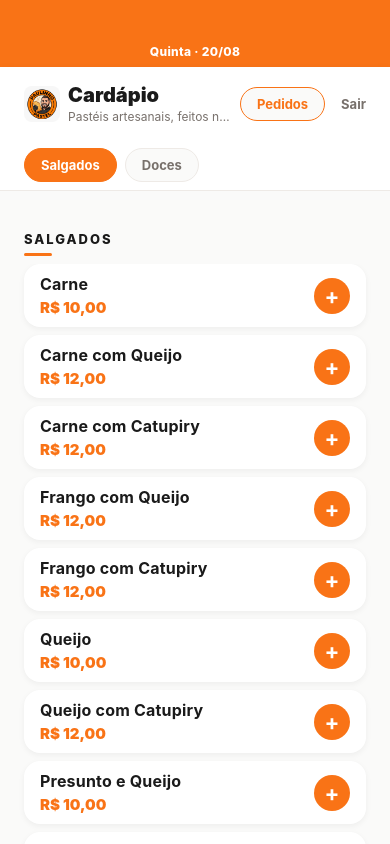
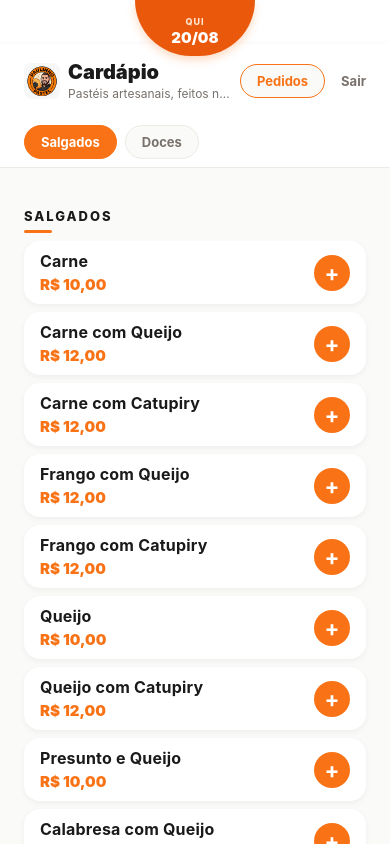
Before and after one commit to KenzoOsako/Sistema-PP, a React Native app in the folder paulinho-pastel-app/: screen /ClientMenu in a window 390 px wide. Built offline with nearby package versions, Linux system fonts and the light colour scheme; no server answers; the database is empty; what expo-notifications would draw is missing.

Commit message:
Selo de data em meia-lua, cardapio admin redesenhado (editar/pausar/excluir), custos mais realistas, fix scroll duplo no financeiro

```diff
--- a/paulinho-pastel-app/src/components/Header.js
+++ b/paulinho-pastel-app/src/components/Header.js
@@ -2,22 +2,31 @@ import React from 'react';
 import { View, Text, StyleSheet, TouchableOpacity, Image } from 'react-native';
 import { colors, spacing, radii, shadows } from '../theme';
 
-const WEEKDAYS = ['Domingo', 'Segunda', 'Terça', 'Quarta', 'Quinta', 'Sexta', 'Sábado'];
+const WEEKDAYS_SHORT = ['Dom', 'Seg', 'Ter', 'Qua', 'Qui', 'Sex', 'Sáb'];
 
-function todayLabel() {
+function todayParts() {
   const now = new Date();
   const dd = String(now.getDate()).padStart(2, '0');
   const mm = String(now.getMonth() + 1).padStart(2, '0');
-  return `${WEEKDAYS[now.getDay()]} · ${dd}/${mm}`;
+  return { weekday: WEEKDAYS_SHORT[now.getDay()], date: `${dd}/${mm}` };
 }
 
 // App bar reutilizável usada em todas as telas — garante visual consistente
 // (mesma altura, sombra e tipografia) em vez de repetir o header em cada screen.
+//
+// O selo de data era uma faixa retangular full-width (aprovada como "fora do
+// design" pelo Paulinho — preview enviado e aprovado antes de mexer aqui,
+// já que este componente é compartilhado por TODAS as telas). Virou um selo
+// em meia-lua centralizado, "pendurado" por cima do header em vez de dividir
+// a tela em faixas.
 export default function Header({ title, subtitle, onBack, right, logo, onLogout }) {
+  const { weekday, date } = todayParts();
   return (
-    <View>
-      <View style={styles.dateStrip}>
-        <Text style={styles.dateStripText}>{todayLabel()}</Text>
+    <View style={styles.container}>
+      <View style={styles.statusBarSpacer} />
+      <View style={styles.dateBadge}>
+        <Text style={styles.dateBadgeDay}>{weekday}</Text>
+        <Text style={styles.dateBadgeNum}>{date}</Text>
       </View>
       <View style={styles.header}>
         <View style={styles.left}>
@@ -58,17 +67,38 @@ export default function Header({ title, subtitle, onBack, right, logo, onLogout
 }
 
 const styles = StyleSheet.create({
-  dateStrip: {
-    backgroundColor: colors.primary,
-    paddingTop: 44,
-    paddingBottom: 8,
+  container: { position: 'relative' },
+  // Espaço reservado full-width pra área de status bar/notch — o selo por
+  // cima é só um acento visual, não substitui essa área de segurança.
+  statusBarSpacer: { height: 44, backgroundColor: colors.surface },
+  dateBadge: {
+    position: 'absolute',
+    top: 0,
+    left: '50%',
+    transform: [{ translateX: -60 }],
+    width: 120,
+    height: 56,
+    backgroundColor: colors.primaryDark,
+    borderBottomLeftRadius: 60,
+    borderBottomRightRadius: 60,
     alignItems: 'center',
+    justifyContent: 'flex-end',
+    paddingBottom: 9,
+    zIndex: 20,
+    ...shadows.button,
   },
-  dateStripText: {
+  dateBadgeDay: {
+    color: '#FFE3CC',
+    fontSize: 9,
+    fontWeight: '800',
+    letterSpacing: 1,
+    textTransform: 'uppercase',
+    marginBottom: 1,
+  },
+  dateBadgeNum: {
     color: colors.surface,
-    fontSize: 12,
-    fontWeight: '800',
-    letterSpacing: 0.3,
+    fontSize: 15,
+    fontWeight: '900',
   },
   header: {
     paddingTop: spacing.md,
--- a/paulinho-pastel-app/src/screens/admin/AdminDashboardScreen.js
+++ b/paulinho-pastel-app/src/screens/admin/AdminDashboardScreen.js
@@ -61,7 +61,7 @@ export default function AdminDashboardScreen({ navigation }) {
     <View style={styles.container}>
       <Header title="Financeiro Hoje 📊" logo onLogout={handleLogout} />
 
-      <ScrollView contentContainerStyle={styles.content}>
+      <ScrollView style={styles.scroll} contentContainerStyle={styles.content}>
         <View style={styles.heroCard}>
           <Text style={styles.heroLabel}>💰 VENDAS DE HOJE</Text>
           <Text style={styles.heroValue} numberOfLines={1} adjustsFontSizeToFit>
@@ -112,6 +112,12 @@ export default function AdminDashboardScreen({ navigation }) {
 
 const styles = StyleSheet.create({
   container: { flex: 1, backgroundColor: colors.background },
+  // Sem "flex: 1" aqui, o ScrollView não sabia sua própria altura no web e
+  // crescia junto com o conteúdo em vez de rolar internamente — resultado:
+  // uma barra de rolagem "extra" (a da página inteira, por fora do app),
+  // além da barra normal da lista. Travando a altura no container pai, só
+  // sobra a rolagem interna esperada.
+  scroll: { flex: 1 },
   content: { padding: spacing.lg },
   heroCard: {
     backgroundColor: colors.text,
--- a/paulinho-pastel-app/src/screens/admin/AdminMenuScreen.js
+++ b/paulinho-pastel-app/src/screens/admin/AdminMenuScreen.js
@@ -3,7 +3,7 @@ import { View, Text, TextInput, StyleSheet, FlatList, TouchableOpacity, Activity
 import { colors, spacing, radii, shadows } from '../../theme';
 import Button from '../../components/Button';
 import Header from '../../components/Header';
-import { subscribeToProducts, createProduct, deleteProduct } from '../../adapters/ProductAdapter';
+import { subscribeToProducts, createProduct, updateProduct, deleteProduct } from '../../adapters/ProductAdapter';
 import { logout } from '../../adapters/AuthAdapter';
 import { showAlert } from '../../utils/showAlert';
 
@@ -12,41 +12,47 @@ import { showAlert } from '../../utils/showAlert';
 // é sempre recalculado a partir do banco) e alinha o app com os preços
 // cobrados de verdade no balcão.
 //
-// "cost" é uma ESTIMATIVA de custo de ingrediente (só pra alimentar o
-// cálculo de margem no dashboard do admin) — o Paulinho pode ajustar
-// excluindo e recadastrando o item com o custo real quando tiver esse
-// número. Isso NUNCA afeta o preço cobrado do cliente, só o relatório.
+// "cost" é uma ESTIMATIVA de custo por unidade — não é só o ingrediente.
+// É: massa + óleo + embalagem (uma base fixa de ~R$1,40 por pastel) +
+// recheio específico de cada sabor + um rateio de custo indireto (gás,
+// trailer/equipamento, transporte até o ponto) dividido pelo volume mensal
+// estimado (~3.750 pastéis/mês). O Paulinho pode ajustar qualquer um
+// depois direto pela tela de edição — isso aqui é só uma aproximação
+// realista pro relatório de margem não ficar fantasioso, nunca afeta o
+// preço cobrado do cliente.
 const CARDAPIO_PADRAO = [
   // --- Salgados ---
-  { name: 'Carne', price: 10, cost: 3.5, category: 'Salgados' },
-  { name: 'Carne com Queijo', price: 12, cost: 4, category: 'Salgados' },
-  { name: 'Carne com Catupiry', price: 12, cost: 4, category: 'Salgados' },
-  { name: 'Frango com Queijo', price: 12, cost: 4, category: 'Salgados' },
-  { name: 'Frango com Catupiry', price: 12, cost: 4, category: 'Salgados' },
-  { name: 'Queijo', price: 10, cost: 3, category: 'Salgados' },
-  { name: 'Queijo com Catupiry', price: 12, cost: 4, category: 'Salgados' },
-  { name: 'Presunto e Queijo', price: 10, cost: 3.5, category: 'Salgados' },
-  { name: 'Calabresa com Queijo', price: 12, cost: 4, category: 'Salgados' },
-  { name: 'Calabresa com Catupiry', price: 12, cost: 4, category: 'Salgados' },
-  { name: 'Palmito', price: 10, cost: 3.5, category: 'Salgados' },
-  { name: 'Palmito com Queijo', price: 13, cost: 4.5, category: 'Salgados' },
-  { name: 'Palmito com Catupiry', price: 13, cost: 4.5, category: 'Salgados' },
-  { name: 'Brócolis com Queijo', price: 13, cost: 4.5, category: 'Salgados' },
-  { name: 'Brócolis com Catupiry', price: 13, cost: 4.5, category: 'Salgados' },
-  // --- Doces ---
-  { name: 'Nutella', price: 12, cost: 5, category: 'Doces' },
-  { name: 'Nutella com M&M', price: 15, cost: 6.5, category: 'Doces' },
-  { name: 'Leite Ninho', price: 12, cost: 4.5, category: 'Doces' },
-  { name: 'Doce de Leite com Banana e Canela', price: 15, cost: 5, category: 'Doces' },
+  { name: 'Carne', price: 10, cost: 3.2, category: 'Salgados' },
+  { name: 'Carne com Queijo', price: 12, cost: 3.8, category: 'Salgados' },
+  { name: 'Carne com Catupiry', price: 12, cost: 4.0, category: 'Salgados' },
+  { name: 'Frango com Queijo', price: 12, cost: 3.6, category: 'Salgados' },
+  { name: 'Frango com Catupiry', price: 12, cost: 3.8, category: 'Salgados' },
+  { name: 'Queijo', price: 10, cost: 2.8, category: 'Salgados' },
+  { name: 'Queijo com Catupiry', price: 12, cost: 3.6, category: 'Salgados' },
+  { name: 'Presunto e Queijo', price: 10, cost: 2.9, category: 'Salgados' },
+  { name: 'Calabresa com Queijo', price: 12, cost: 3.7, category: 'Salgados' },
+  { name: 'Calabresa com Catupiry', price: 12, cost: 3.9, category: 'Salgados' },
+  { name: 'Palmito', price: 10, cost: 3.3, category: 'Salgados' },
+  { name: 'Palmito com Queijo', price: 13, cost: 4.1, category: 'Salgados' },
+  { name: 'Palmito com Catupiry', price: 13, cost: 4.3, category: 'Salgados' },
+  { name: 'Brócolis com Queijo', price: 13, cost: 3.7, category: 'Salgados' },
+  { name: 'Brócolis com Catupiry', price: 13, cost: 3.9, category: 'Salgados' },
+  // --- Doces (Nutella pesa mais no custo que os salgados) ---
+  { name: 'Nutella', price: 12, cost: 4.5, category: 'Doces' },
+  { name: 'Nutella com M&M', price: 15, cost: 5.8, category: 'Doces' },
+  { name: 'Leite Ninho', price: 12, cost: 3.6, category: 'Doces' },
+  { name: 'Doce de Leite com Banana e Canela', price: 15, cost: 3.9, category: 'Doces' },
 ];
+
+const emptyForm = { name: '', desc: '', price: '', cost: '' };
 
 export default function AdminMenuScreen({ navigation }) {
   const [products, setProducts] = useState([]);
-  const [name, setName] = useState('');
-  const [desc, setDesc] = useState('');
-  const [price, setPrice] = useState('');
-  const [cost, setCost] = useState('');
-  const [deletingId, setDeletingId] = useState(null);
+  const [formOpen, setFormOpen] = useState(false);
+  const [editingProduct, setEditingProduct] = useState(null); // null = cadastrando novo
+  const [form, setForm] = useState(emptyForm);
+  const [saving, setSaving] = useState(false);
+  const [busyId, setBusyId] = useState(null); // pausar/excluir em andamento nesse item
   const [seeding, setSeeding] = useState(false);
 
   useEffect(() => {
@@ -59,25 +65,54 @@ export default function AdminMenuScreen({ navigation }) {
     navigation.getParent()?.reset({ index: 0, routes: [{ name: 'Login' }] });
   };
 
-  const handleAddProduct = async () => {
-    if (!name || !price) {
+  const openNewForm = () => {
+    setEditingProduct(null);
+    setForm(emptyForm);
+    setFormOpen(true);
+  };
+
+  const openEditForm = (product) => {
+    setEditingProduct(product);
+    setForm({
+      name: product.name || '',
+      desc: product.desc || '',
+      price: String(product.price ?? '').replace('.', ','),
+      cost: product.cost ? String(product.cost).replace('.', ',') : '',
+    });
+    setFormOpen(true);
+  };
+
+  const closeForm = () => {
+    setFormOpen(false);
+    setEditingProduct(null);
+    setForm(emptyForm);
+  };
+
+  const handleSaveProduct = async () => {
+    if (!form.name || !form.price) {
       showAlert('Erro', 'Nome e Preço são obrigatórios!');
       return;
     }
+    setSaving(true);
     try {
-      await createProduct({
-        name,
-        desc,
-        price: parseFloat(price.replace(',', '.')),
-        cost: cost ? parseFloat(cost.replace(',', '.')) : 0,
-      });
-      setName('');
-      setDesc('');
-      setPrice('');
-      setCost('');
+      const payload = {
+        name: form.name,
+        desc: form.desc,
+        price: parseFloat(form.price.replace(',', '.')),
+        cost: form.cost ? parseFloat(form.cost.replace(',', '.')) : 0,
+      };
+      if (editingProduct) {
+        await updateProduct(editingProduct.id, payload);
+        showAlert('Sucesso', 'Pastel atualizado!');
+      } else {
+        await createProduct(payload);
         showAlert('Sucesso', 'Pastel adicionado ao cardápio ao vivo!');
+      }
+      closeForm();
     } catch (error) {
       showAlert('Erro', error.message);
+    } finally {
+      setSaving(false);
     }
   };
 
@@ -95,61 +130,109 @@ export default function AdminMenuScreen({ navigation }) {
     }
   };
 
+  const handleToggleActive = async (product) => {
+    setBusyId(product.id);
+    try {
+      await updateProduct(product.id, { active: product.active === false });
+    } catch (error) {
+      showAlert('Erro ao pausar/ativar', error.message);
+    } finally {
+      setBusyId(null);
+    }
+  };
+
   const handleDeleteProduct = async (product) => {
-    setDeletingId(product.id);
+    setBusyId(product.id);
     try {
       await deleteProduct(product.id);
     } catch (error) {
       showAlert('Erro ao remover', error.message);
     } finally {
-      setDeletingId(null);
+      setBusyId(null);
     }
   };
 
-  const renderItem = ({ item }) => (
-    <View style={styles.card}>
+  const renderItem = ({ item }) => {
+    const paused = item.active === false;
+    const isBusy = busyId === item.id;
+    return (
+      <View style={[styles.card, paused && styles.cardPaused]}>
         <View style={styles.cardInfo}>
-        <Text style={styles.productName}>{item.name}</Text>
+          <View style={styles.cardNameRow}>
+            <Text style={[styles.productName, paused && styles.textPaused]}>{item.name}</Text>
+            {paused && (
+              <View style={styles.pausedBadge}>
+                <Text style={styles.pausedBadgeText}>PAUSADO</Text>
+              </View>
+            )}
+          </View>
           {!!item.desc && <Text style={styles.productDesc}>{item.desc}</Text>}
-        <Text style={styles.productPrice}>R$ {item.price.toFixed(2).replace('.', ',')}</Text>
+          <Text style={[styles.productPrice, paused && styles.textPaused]}>R$ {item.price.toFixed(2).replace('.', ',')}</Text>
           {!!item.cost && (
             <Text style={styles.productCost}>
               Custo R$ {item.cost.toFixed(2).replace('.', ',')} · Margem R$ {(item.price - item.cost).toFixed(2).replace('.', ',')}
             </Text>
           )}
         </View>
-      <TouchableOpacity
-        style={[styles.deleteButton, deletingId === item.id && { opacity: 0.5 }]}
-        onPress={() => handleDeleteProduct(item)}
-        disabled={deletingId === item.id}
-      >
-        <Text style={styles.deleteButtonText}>🗑</Text>
+        <View style={styles.actions}>
+          <TouchableOpacity style={styles.actionButton} onPress={() => openEditForm(item)} disabled={isBusy}>
+            <Text style={styles.actionIcon}>✏️</Text>
+          </TouchableOpacity>
+          <TouchableOpacity style={styles.actionButton} onPress={() => handleToggleActive(item)} disabled={isBusy}>
+            {isBusy ? <ActivityIndicator size="small" color={colors.textSecondary} /> : <Text style={styles.actionIcon}>{paused ? '▶️' : '⏸️'}</Text>}
+          </TouchableOpacity>
+          <TouchableOpacity style={styles.actionButton} onPress={() => handleDeleteProduct(item)} disabled={isBusy}>
+            <Text style={styles.actionIcon}>🗑</Text>
           </TouchableOpacity>
         </View>
+      </View>
     );
+  };
 
   return (
     <View style={styles.container}>
-      <Header title="Cardápio Ao Vivo" logo onLogout={handleLogout} />
+      <Header
+        title="Cardápio Ao Vivo"
+        logo
+        onLogout={handleLogout}
+        right={
+          !formOpen && (
+            <TouchableOpacity style={styles.newButton} onPress={openNewForm}>
+              <Text style={styles.newButtonText}>+ Novo Pastel</Text>
+            </TouchableOpacity>
+          )
+        }
+      />
 
+      {formOpen && (
         <View style={styles.form}>
-        <Text style={styles.formEyebrow}>NOVO PASTEL</Text>
+          <View style={styles.formHeader}>
+            <Text style={styles.formEyebrow}>{editingProduct ? 'EDITAR PASTEL' : 'NOVO PASTEL'}</Text>
+            <TouchableOpacity onPress={closeForm}>
+              <Text style={styles.formCancel}>Cancelar</Text>
+            </TouchableOpacity>
+          </View>
           <Text style={styles.label}>Nome</Text>
-        <TextInput style={styles.input} placeholder="Ex: Pastel de Carne" placeholderTextColor={colors.placeholder} value={name} onChangeText={setName} />
+          <TextInput style={styles.input} placeholder="Ex: Pastel de Carne" placeholderTextColor={colors.placeholder} value={form.name} onChangeText={v => setForm(f => ({ ...f, name: v }))} />
           <Text style={styles.label}>Descrição</Text>
-        <TextInput style={styles.input} placeholder="Ex: Carne e ovo" placeholderTextColor={colors.placeholder} value={desc} onChangeText={setDesc} />
+          <TextInput style={styles.input} placeholder="Ex: Carne e ovo" placeholderTextColor={colors.placeholder} value={form.desc} onChangeText={v => setForm(f => ({ ...f, desc: v }))} />
           <View style={styles.row}>
             <View style={styles.rowItem}>
               <Text style={styles.label}>Preço de venda</Text>
-            <TextInput style={styles.input} placeholder="9,50" placeholderTextColor={colors.placeholder} keyboardType="numeric" value={price} onChangeText={setPrice} />
+              <TextInput style={styles.input} placeholder="9,50" placeholderTextColor={colors.placeholder} keyboardType="numeric" value={form.price} onChangeText={v => setForm(f => ({ ...f, price: v }))} />
             </View>
             <View style={styles.rowItem}>
               <Text style={styles.label}>Custo</Text>
-            <TextInput style={styles.input} placeholder="3,20" placeholderTextColor={colors.placeholder} keyboardType="numeric" value={cost} onChangeText={setCost} />
+              <TextInput style={styles.input} placeholder="3,20" placeholderTextColor={colors.placeholder} keyboardType="numeric" value={form.cost} onChangeText={v => setForm(f => ({ ...f, cost: v }))} />
             </View>
           </View>
-        <Button title="Cadastrar Pastel" onPress={handleAddProduct} />
+          {saving ? (
+            <ActivityIndicator color={colors.primary} />
+          ) : (
+            <Button title={editingProduct ? 'Salvar alterações' : 'Cadastrar Pastel'} onPress={handleSaveProduct} />
+          )}
         </View>
+      )}
 
       {products.length === 0 ? (
         <View style={styles.emptyState}>
@@ -178,6 +261,14 @@ export default function AdminMenuScreen({ navigation }) {
 
 const styles = StyleSheet.create({
   container: { flex: 1, backgroundColor: colors.background },
+  newButton: {
+    backgroundColor: colors.primary,
+    paddingHorizontal: spacing.md,
+    paddingVertical: spacing.sm,
+    borderRadius: radii.full,
+    ...shadows.button,
+  },
+  newButtonText: { color: colors.surface, fontWeight: '700', fontSize: 13 },
   form: {
     padding: spacing.lg,
     backgroundColor: colors.surface,
@@ -185,13 +276,14 @@ const styles = StyleSheet.create({
     borderColor: colors.border,
     ...shadows.card,
   },
+  formHeader: { flexDirection: 'row', justifyContent: 'space-between', alignItems: 'center', marginBottom: spacing.sm },
   formEyebrow: {
     fontSize: 11,
     fontWeight: '800',
     color: colors.primary,
     letterSpacing: 0.6,
-    marginBottom: spacing.sm,
   },
+  formCancel: { fontSize: 13, fontWeight: '700', color: colors.textSecondary },
   row: { flexDirection: 'row', gap: spacing.md },
   rowItem: { flex: 1 },
   label: { fontSize: 13, fontWeight: '700', marginBottom: 6, color: colors.textSecondary },
@@ -227,21 +319,31 @@ const styles = StyleSheet.create({
     alignItems: 'center',
     ...shadows.card,
   },
+  cardPaused: { opacity: 0.6 },
   cardInfo: { flex: 1 },
+  cardNameRow: { flexDirection: 'row', alignItems: 'center', gap: spacing.sm },
   productName: { fontSize: 16, fontWeight: 'bold', color: colors.text },
+  textPaused: { color: colors.textSecondary },
+  pausedBadge: {
+    backgroundColor: colors.warning,
+    paddingHorizontal: 8,
+    paddingVertical: 2,
+    borderRadius: radii.full,
+  },
+  pausedBadgeText: { fontSize: 9, fontWeight: '800', color: colors.text, letterSpacing: 0.4 },
   productDesc: { fontSize: 14, color: colors.textSecondary, marginTop: 2 },
   productPrice: { fontSize: 16, color: colors.primary, fontWeight: 'bold', marginTop: 4 },
   productCost: { fontSize: 12, color: colors.textSecondary, marginTop: 2 },
-  deleteButton: {
-    width: 40,
-    height: 40,
+  actions: { flexDirection: 'row', gap: spacing.xs, marginLeft: spacing.sm },
+  actionButton: {
+    width: 36,
+    height: 36,
     borderRadius: radii.full,
     backgroundColor: colors.background,
     borderWidth: 1,
     borderColor: colors.border,
     justifyContent: 'center',
     alignItems: 'center',
-    marginLeft: spacing.md,
   },
-  deleteButtonText: { fontSize: 16 },
+  actionIcon: { fontSize: 14 },
 });
--- a/paulinho-pastel-app/src/screens/client/ClientMenuScreen.js
+++ b/paulinho-pastel-app/src/screens/client/ClientMenuScreen.js
@@ -62,7 +62,10 @@ export default function ClientMenuScreen({ navigation }) {
   // Fallback pra demo: se o admin ainda não cadastrou produtos reais no Firestore,
   // mostra um cardápio mockado só pra não ficar vazio.
   const isMockMenu = products.length === 0;
-  const displayProducts = products.length > 0 ? products : MOCK_PRODUCTS;
+  // "Pausado" (active: false) = acabou o ingrediente etc. — some da vitrine
+  // do cliente sem precisar excluir o cadastro (o admin reativa depois).
+  const availableProducts = products.filter(p => p.active !== false);
+  const displayProducts = products.length > 0 ? availableProducts : MOCK_PRODUCTS;
   const sections = groupByCategory(displayProducts);
 
   // Toque na aba "Salgados"/"Doces" pula direto pra seção — melhora a
@@ -172,6 +175,13 @@ export default function ClientMenuScreen({ navigation }) {
         viewabilityConfig={{ itemVisiblePercentThreshold: 50 }}
         stickySectionHeadersEnabled
         contentContainerStyle={styles.list}
+        ListEmptyComponent={
+          !isMockMenu ? (
+            <View style={styles.pausedEmptyState}>
+              <Text style={styles.pausedEmptyText}>Todos os pastéis estão pausados no momento. Volta já já! 🥟</Text>
+            </View>
+          ) : null
+        }
       />
       {cart.length > 0 && (
         <View style={styles.footer}>
@@ -217,7 +227,9 @@ const styles = StyleSheet.create({
   tabActive: { backgroundColor: colors.primary, borderColor: colors.primary },
   tabText: { fontSize: 13, fontWeight: '700', color: colors.textSecondary },
   tabTextActive: { color: colors.surface },
-  list: { padding: spacing.lg, paddingBottom: 100 },
+  list: { padding: spacing.lg, paddingBottom: 100, flexGrow: 1 },
+  pausedEmptyState: { flex: 1, justifyContent: 'center', alignItems: 'center', paddingTop: spacing.xxl },
+  pausedEmptyText: { color: colors.textSecondary, fontSize: 14, textAlign: 'center', paddingHorizontal: spacing.lg },
   sectionHeader: {
     backgroundColor: colors.background,
     paddingTop: spacing.md,
```
Also changed, not shown: paulinho-pastel-app/src/adapters/ProductAdapter.js (+17 -1 lines). Lines whose indentation alone changed are shown as unchanged.
